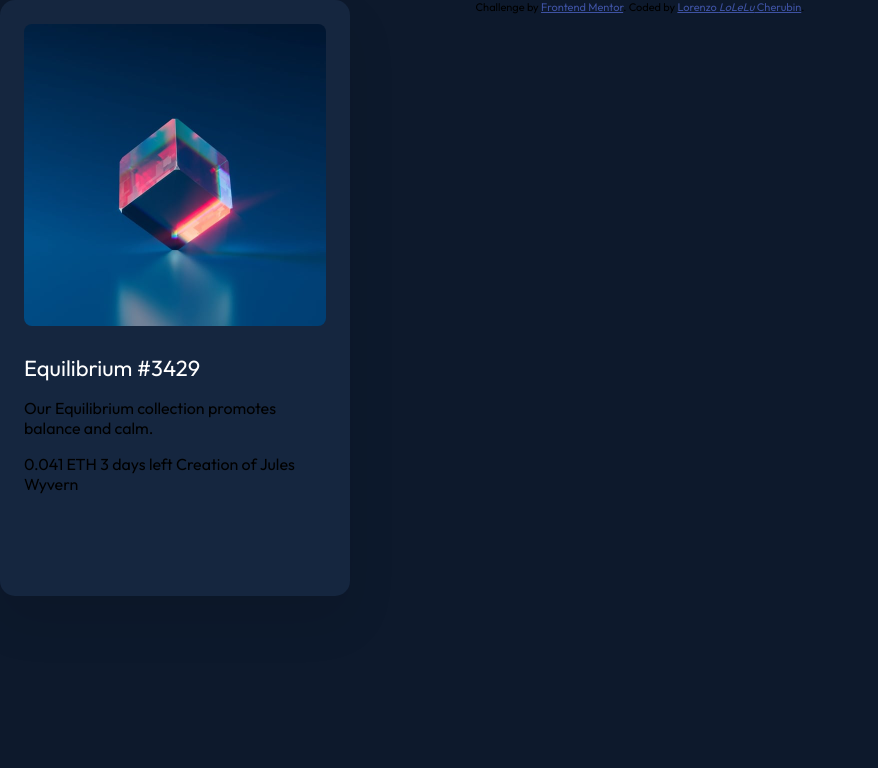
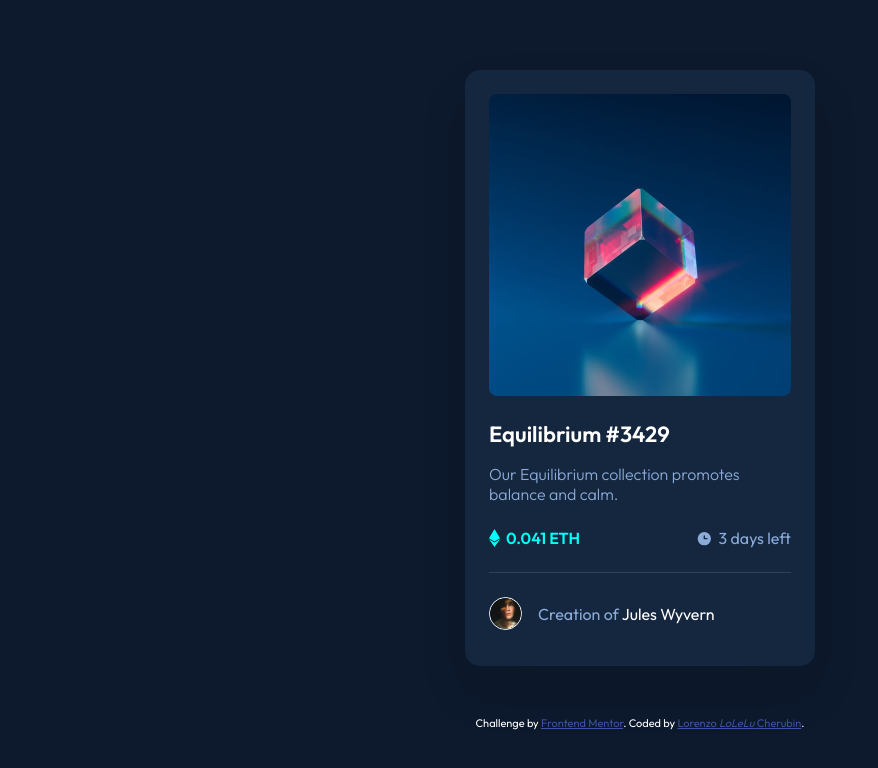
Before and after one commit to lolelu/NFT-Preview-Card---Newbie, a plain HTML site: page index.html in a window 1280 px wide. Shown: the whole page, without its empty margins (0-878 px from the left). Drawn offline with Linux system fonts and the light colour scheme.

Commit message:
Challenge completed

```diff
--- a/index.html
+++ b/index.html
@@ -1,49 +1,69 @@
 <!DOCTYPE html>
 <html lang="en">
   <head>
-  <meta charset="UTF-8">
-  <meta name="viewport" content="width=device-width, initial-scale=1.0"> <!-- displays site properly based on user's device -->
+    <meta charset="UTF-8" />
+    <meta name="viewport" content="width=device-width, initial-scale=1.0" />
+    <!-- displays site properly based on user's device -->
 
-  <link rel="icon" type="image/png" sizes="32x32" href="./images/favicon-32x32.png">
+    <link
+      rel="icon"
+      type="image/png"
+      sizes="32x32"
+      href="./images/favicon-32x32.png"
+    />
 
+    <title>NFT preview card component</title>
 
-  <title>Frontend Mentor | NFT preview card component</title>
-
-  <link rel="preconnect" href="https://fonts.googleapis.com">
-  <link rel="preconnect" href="https://fonts.gstatic.com" crossorigin>
-  <link href="https://fonts.googleapis.com/css2?family=Outfit:wght@400;700&display=swap" rel="stylesheet">
-  <link rel="stylesheet" href="style.css">
-
+    <link rel="preconnect" href="https://fonts.googleapis.com" />
+    <link rel="preconnect" href="https://fonts.gstatic.com" crossorigin />
+    <link href="https://fonts.googleapis.com/css2?family=Outfit:wght@300;400;500;600;700&display=swap" rel="stylesheet"/>
+    <link rel="stylesheet" href="style.css" />
   </head>
   <body>
-
-
-
     <div class="card">
       <div class="container">
         <div class="itemImg">
-        <img src="images/image-equilibrium.jpg" alt="" >
+          <img src="images/image-equilibrium.jpg" alt="" />
+          <div class="overlay">
+            <img src="images/icon-view.svg" alt="">
+          </div>
         </div>
         <div class="textbox">
           <h1>Equilibrium #3429</h1>
-        <p>
-          Our Equilibrium collection promotes balance and calm.
-        </p>
+          <p>Our Equilibrium collection promotes balance and calm.</p>
         </div>
 
 
-      0.041 ETH
-      3 days left
+        <div class="infobox">
+          <div class="nftValue">
+            <img src="images/icon-ethereum.svg" alt="" />
+            <p>0.041 ETH</p>
+          </div>
 
-      Creation of Jules Wyvern
-    </div>
+          <div class ="timeLeft">
+            <img src="images/icon-clock.svg" alt="" />
+            <p>3 days left</p>
           </div>
 
 
 
+
+        </div>
+
+        <hr>
+        <div class="creator">
+          <img src="images/image-avatar.png" alt="">
+          <p>Creation of <span>Jules Wyvern</span></p>
+
+        </div>
+      </div>
+    </div>
+
     <div class="attribution">
-    Challenge by <a href="https://www.frontendmentor.io?ref=challenge" target="_blank">Frontend Mentor</a>.
-    Coded by <a href="#">Lorenzo <em>LoLeLu</em> Cherubin</a>.
+      Challenge by
+      <a href="https://www.frontendmentor.io?ref=challenge" target="_blank"
+        >Frontend Mentor</a
+      >. Coded by <a href="#">Lorenzo <em>LoLeLu</em> Cherubin</a>.
     </div>
   </body>
 </html>
--- a/style.css
+++ b/style.css
@@ -1,49 +1,179 @@
 .attribution {
   font-size: 11px;
   text-align: center;
+  margin-top: 50px;
+  color:#FFFFFF;
 }
 
 .attribution a {
   color: hsl(228, 45%, 44%);
 }
 
-body{
+body {
   margin: auto;
+  width: 100vw;
+  height: 100vh;
   padding: 0;
-    background-color: #0D192C;
-    font-family: 'Outfit', sans-serif;
+  background-color: #0d192c;
+  font-family: "Outfit", sans-serif;
+  display: flex;
+  flex-direction: column;
+  justify-content: center;
+  align-items: center;
+}
+p {
+  display: inline-block;
+  margin: 0px;
+}
+img {
+  display: inline-block;
+}
+hr {
+  margin: 24px 0px;
+  height: 1px;
+  background-color: #2e405a;
+  border: 0px;
+}
+.card {
 
-
-}
-
-.card{
-    position: absolute;
   width: 350px;
   height: 596px;
   border-radius: 15px;
   box-shadow: 0px 25px 50px rgba(0, 0, 0, 0.0952917);
-    background-color: #15263F;
+  background-color: #15263f;
 }
 
-.container{
-    padding:24px;
+.container {
+  padding: 24px;
+}
+
+.itemImg{
+    position: relative;
+    height: 302px;
+    width: 302px;
+    margin: 0px;
+}
+.itemImg > img {
+    width: 302px;
+    height: 302px;
+    top: 0;
+    left: 0;
+    right: 0;
+    bottom: 0;
+    border-radius: 8px;
+
+}
+.itemImg:hover .overlay{
+    opacity: 0.5;
+}
+.itemImg:hover .overlay img{
+    opacity: 1;
+}
+
+.overlay{
+    position: absolute;
+    height: 302px;
+    top: 0;
+    left: 0;
+    right: 0;
+     bottom: 0;
+     opacity: 0;
+   transition: .5s ease;
+  background-color: #00FFF8;;
+  mix-blend-mode: normal;
+  cursor: pointer;
+  border-radius: 8px;
+  display: flex;
+  text-align: center;
+
+}
+.overlay>img{
+    opacity: 1;
+    margin: auto;
+
 }
 
 
 
-.itemImg > img{
-    max-width: 100%;
-    border-radius: 8px;
+.textbox {
+  margin: 24px 0px 24px 0px;
 }
-
-.textbox{
-    margin: 24px 0px 12px 0px ;
-}
-.textbox > h1{
+.textbox > h1 {
   margin: 0px;
   padding: 0px;
   color: white;
   font-style: normal;
-    font-size : 22px;
-    font-weight: 500;
+  font-size: 22px;
+  font-weight: 600;
 }
+
+.textbox > h1:hover{
+    cursor: pointer;
+    color: #00FFF8;
+
+}
+.textbox > p {
+  margin: 16px 0px 0px 0px;
+  color: #8bacd9;
+  font-weight: 300;
+}
+
+.infobox {
+  display: flex;
+  justify-content: space-between;
+  align-items: center;
+}
+
+.nftValue {
+  display: flex;
+  flex-direction: row;
+  align-items: center;
+}
+.nftValue > p {
+  font-weight: 600;
+  color: #00fff8;
+  line-height: 20px;
+  font-size: 16px;
+  margin-left: 6px;
+}
+
+.timeLeft {
+  display: flex;
+  flex-direction: row;
+  align-items: center;
+}
+.timeLeft > p {
+  margin-left: 6px;
+  font-weight: normal;
+  font-size: 16px;
+  line-height: 20px;
+
+  color: #8bacd9;
+}
+
+.creator{
+    display: flex;
+    flex-direction: row;
+    align-items: center;
+}
+.creator >img{
+    width: 33px;
+    border: 1px solid #FFFFFF;
+    border-radius: 50%;
+    box-sizing: border-box;
+}
+.creator >p {
+    margin-left: 16px;
+    font-weight: normal;
+    font-size: 16px;
+    line-height: 20px;
+    color: #8BACD9;
+}
+.creator > P > span{
+    color: #FFFFFF;
+}
+.creator > P > span:hover{
+    color: #00FFF8;
+    cursor: pointer;
+
+}
```
Lines whose indentation alone changed are shown as unchanged.
